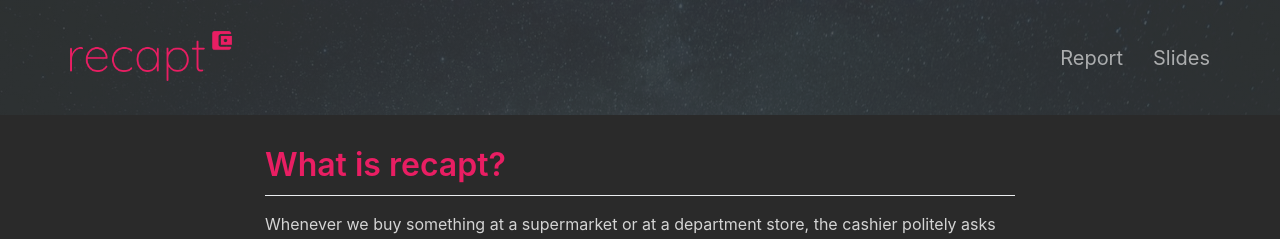
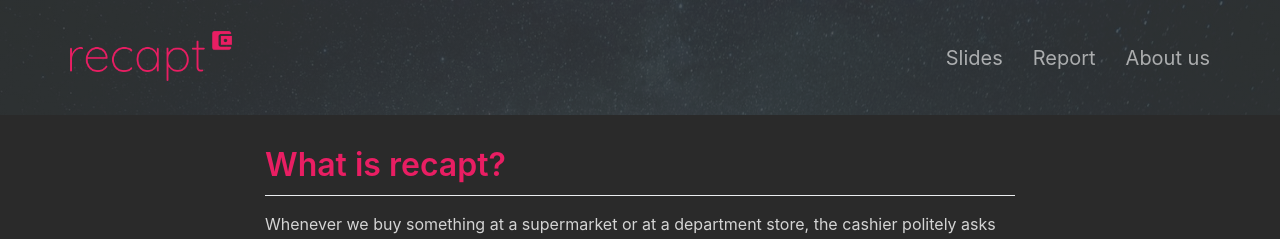
Before and after one commit to recapt-tech/recapt-tech.github.io, a Jekyll site: the page built from _pagesForDeliverables/aboutus.md, in a window 1280 px wide. Shown: the top 239 px of the page. Built offline with Jekyll 4.4.1, drawn with Linux system fonts in a browser that asks for light colours; nearby versions of some CDN libraries.

Commit message:
Phone and laptop adjustments

```diff
--- a/_includes/header.html
+++ b/_includes/header.html
@@ -25,7 +25,9 @@
 			{% endif %}
 			{% endfor %}
 
-			{% for page in site.pagesForDeliverables %}
+			<!-- Slides and report -->
+			{% assign header_pages = site.pagesForDeliverables | sort | reverse %}
+			{% for page in header_pages %}
 			<li><a href="{{ page.url | relative_url }}" target="_self">{{ page.title }}</a></li>
 			{% endfor %}
 		</ul>
--- a/_pages/01-what-is-recapt.md
+++ b/_pagesForDeliverables/aboutus.md
@@ -1,7 +1,7 @@
 ---
 layout: page
-title: What is recapt?
-include_in_header: false
+title: About us
+include_in_header: true
 description:  Know more about this venture, its goals and how it is going to change the world?
 fontawesome_icon_name: chart-pie
 ---
--- a/_sass/layout.scss
+++ b/_sass/layout.scss
@@ -39,7 +39,7 @@
 	padding-left: 15px;
 	padding-right: 15px;
 	grid-template-columns: repeat(12, 1fr);
-	grid-template-rows: 115px 876px auto auto;
+	grid-template-rows: 115px 720px auto auto;
 	grid-column-gap: 30px;
 	grid-template-areas:
 		"h h h h h h h h h h h h"
@@ -390,9 +390,9 @@ nav > ul li a:active {
 .iphonePreview {
 	grid-area: d;
 	background-image: url($device-color);
-	background-size: 310px 550px;
+	background-size: 287px 510px;
 	background-repeat: no-repeat;
-	margin-top: 15px;
+	margin-top: 0px;
 }
 
 .iphoneScreen {
@@ -404,8 +404,8 @@ nav > ul li a:active {
 }
 
 .videoContainer {
-	width: 262px;
-	height: 500px;
+	width: 287px;
+	height: 510px;
 	// -webkit-clip-path: url(#screenMask);
 	// clip-path: url(#screenMask);
 	margin-left: 24px;
@@ -481,7 +481,7 @@ nav > ul li a:active {
 .laptopPreview{
 	grid-area: p;
 	background-image: url("../assets/laptop_frame.png");
-	background-size: 526px 360px;
+	background-size: 556px 380px;
 	background-repeat: no-repeat;
 	margin-top: 120px;
 }
```
Also changed, not shown: _layouts/default.html (+6 -3 lines), 1 other file.
